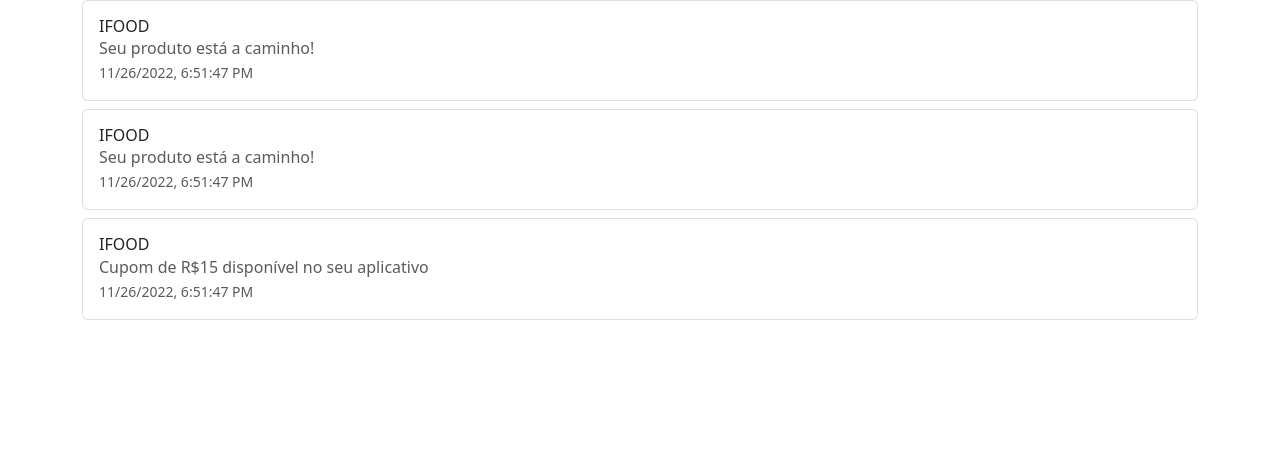
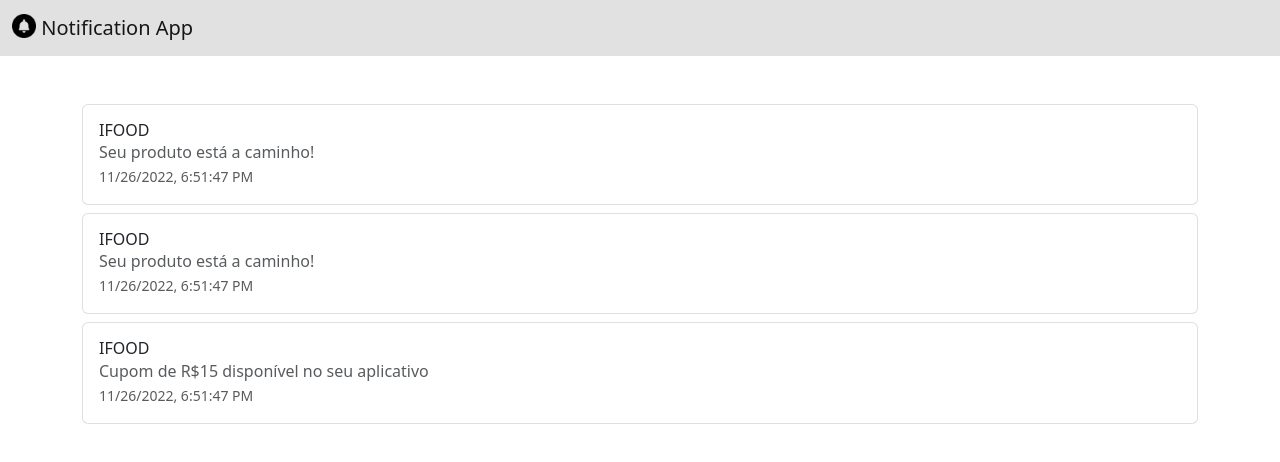
Before and after one commit to IgorMuraoka/DEVinPhilips-M1S08, an Angular app: page / in a window 1280 px wide. Shown: the top 462 px of the page. Built offline with nearby package versions, Linux system fonts and the light colour scheme.

Commit message:
Add Ex04

```diff
--- a/src/app/components/notification-list/notification-list.component.css
+++ b/src/app/components/notification-list/notification-list.component.css
@@ -0,0 +1,3 @@
+.navbar {
+    background-color: rgb(226, 225, 225);
+}
--- a/src/app/components/notification-list/notification-list.component.html
+++ b/src/app/components/notification-list/notification-list.component.html
@@ -1,3 +1,12 @@
+<nav class="navbar mb-5">
+    <div class="container-fluid">
+      <a class="navbar-brand" href="#">
+        <img src="assets/logo.png" alt="Logo" height="24" class="d-inline-block align-text-top">
+        Notification App
+      </a>
+    </div>
+  </nav>
+
 <div class="container ">
     <div class="row d-flex">
       <div *ngFor="let item of pessoas" class="mb-2">
```
Also changed, not shown: src/assets/logo.png (added).
